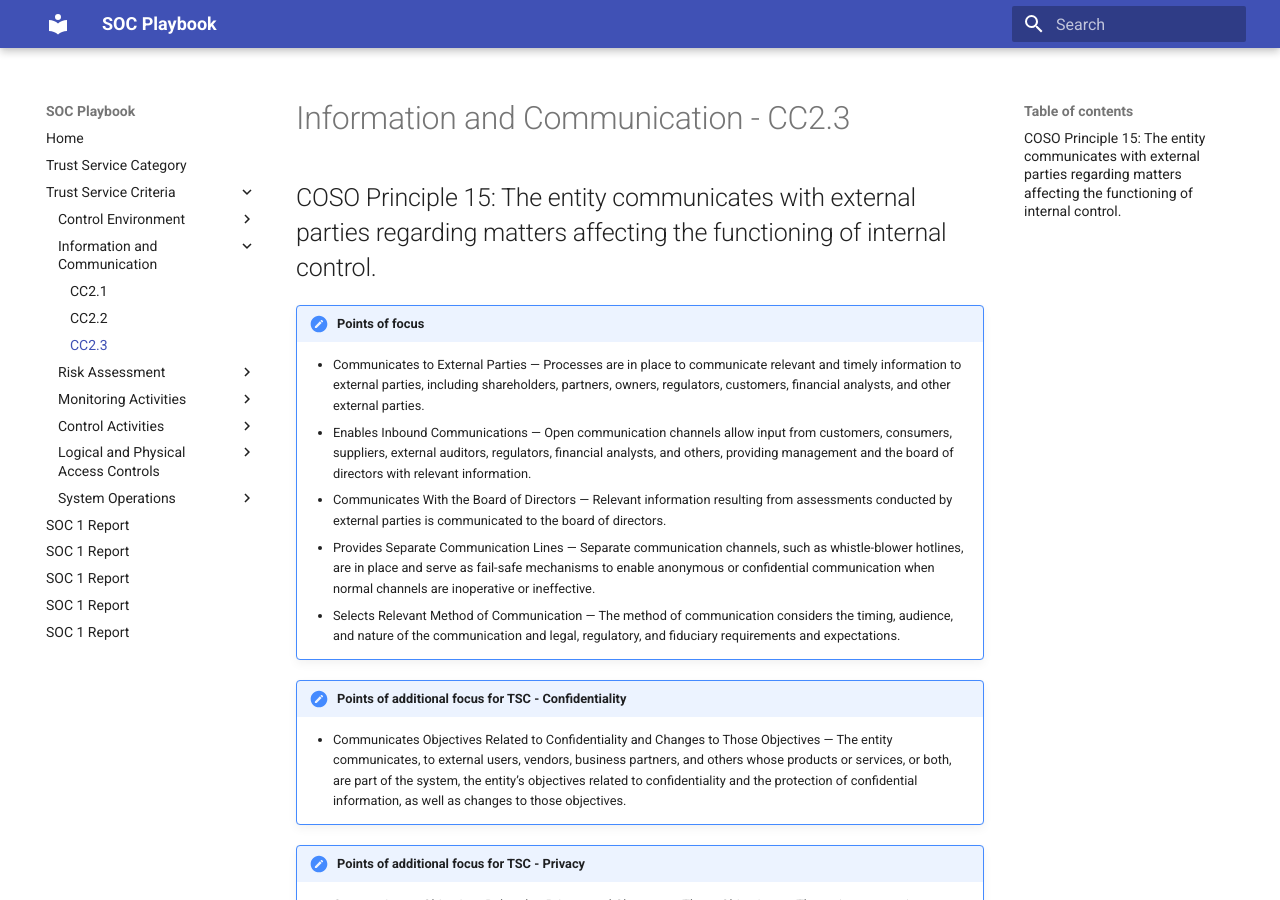
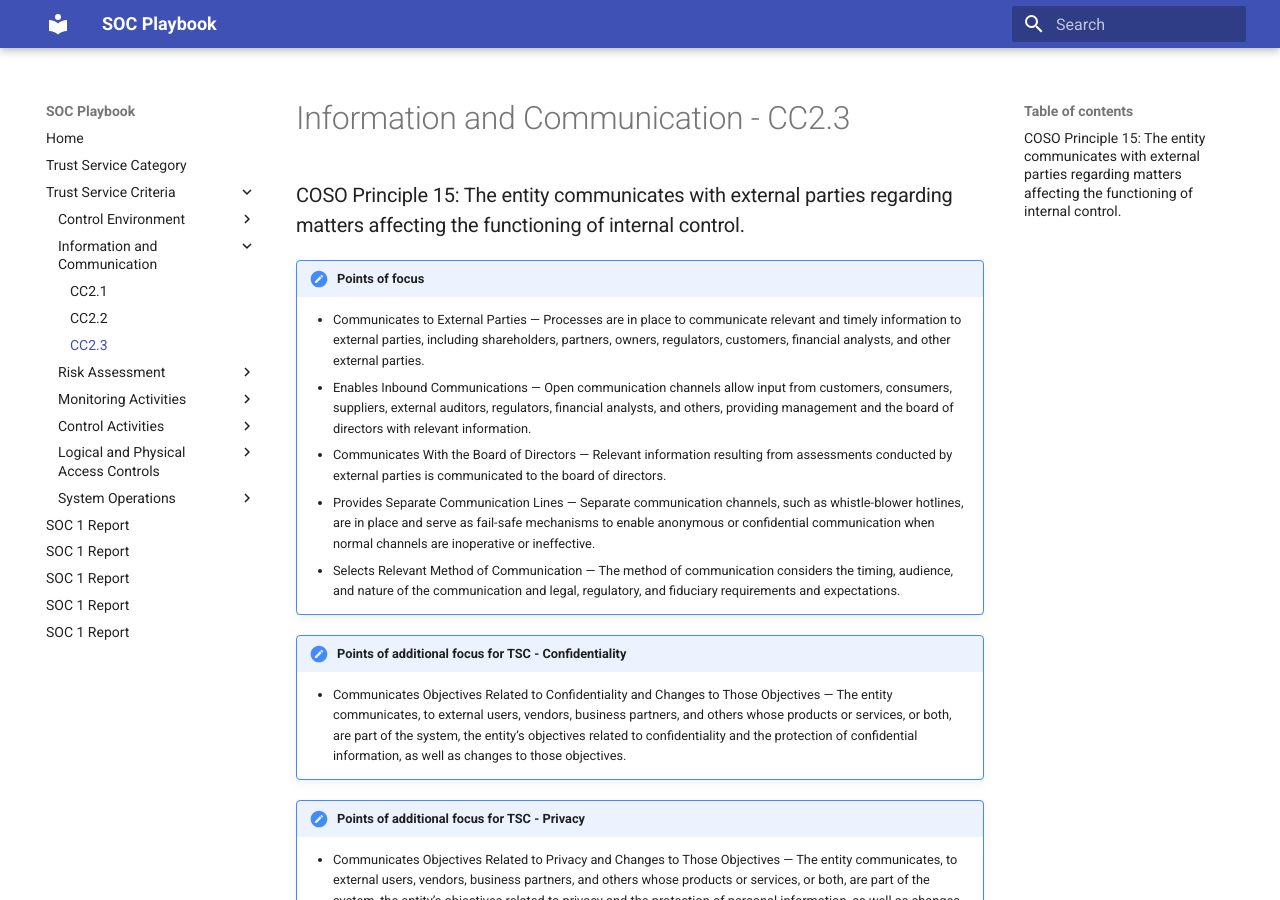
Before and after one commit to WashingtonGT/soc-playbook, an MkDocs documentation site: the page built from docs/tsc/cc2-3.md, in a window 1280 px wide and 900 px high. Built offline with MkDocs 1.6.1 and Material for MkDocs 9.7.7, drawn with Linux system fonts in a browser that asks for light colours.

Commit message:
Update cc2-3.md

```diff
--- a/docs/tsc/cc2-3.md
+++ b/docs/tsc/cc2-3.md
@@ -1,6 +1,6 @@
 #  Information and Communication - CC2.3
 
-## COSO Principle 15: The entity communicates with external parties regarding matters affecting the functioning of internal control.
+### COSO Principle 15: The entity communicates with external parties regarding matters affecting the functioning of internal control.
 
 
 !!! note "Points of focus"
```
